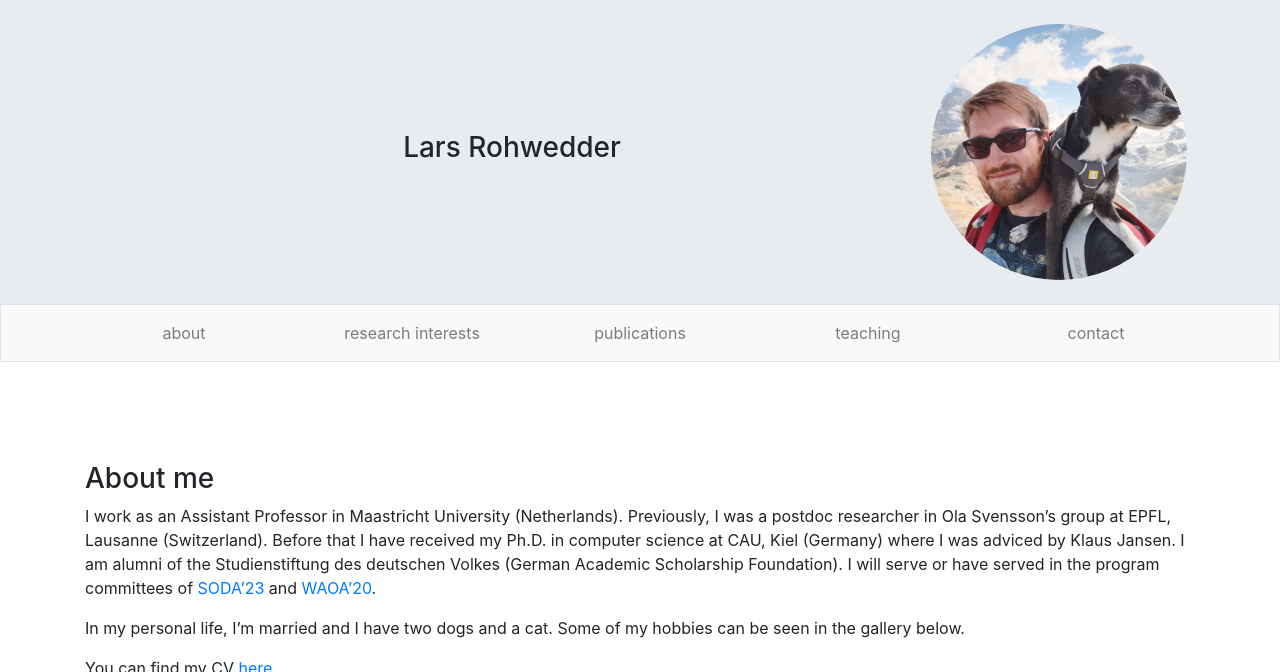
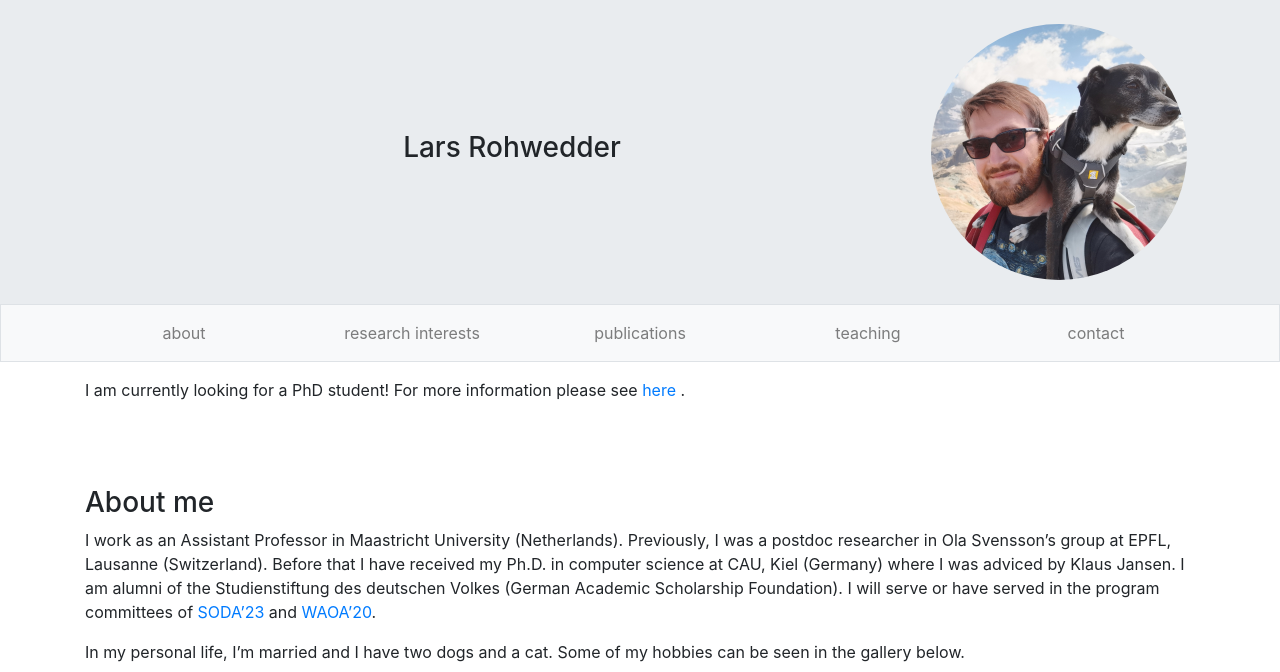
Before and after one commit to larsrohwedder/larsrohwedder.github.io, a Jekyll site: the page built from index.html, in a window 1280 px wide and 900 px high, cut to the strip 0-672 px from the top of the window. Built offline with Jekyll 4.4.1, drawn with Linux system fonts in a browser that asks for light colours.

Commit message:
Update index.html

```diff
--- a/index.html
+++ b/index.html
@@ -88,6 +88,11 @@
   </nav>
 
   <div class="container">
+    <div class="callout callout-info">
+      I am currently looking for a PhD student! For more information please see <a href="phd-vacancy.txt" class="link-primary">here</a>
+.
+    </div>
+
     <h3 id="about" class="scroll-padding">About me</h3>
     <div class="container pl-0 pr-0">
       {% capture about %}{% include about.markdown %}{% endcapture %}
```
